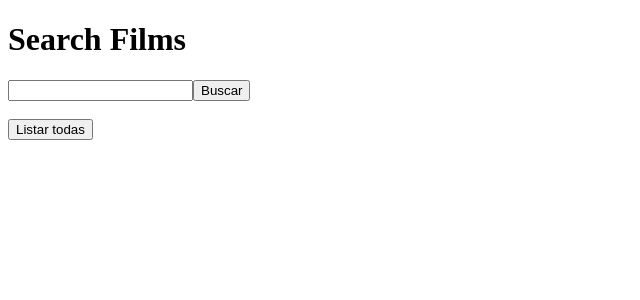
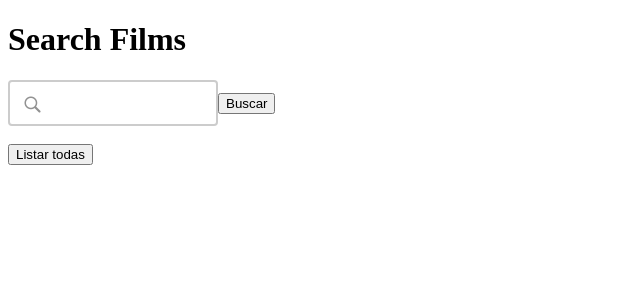
Before and after one commit to minicatsCB/PracticaBuscadorPeliculas, an Angular app in the folder myFilmSearch/: page / in a window 1280 px wide. Shown: the top 300 px of the page, without its empty margins (0-640 px from the left). Built offline with nearby package versions, Linux system fonts and the light colour scheme.

Commit message:
Add CSS styles

```diff
--- a/myFilmSearch/src/app/app.component.css
+++ b/myFilmSearch/src/app/app.component.css
@@ -0,0 +1,34 @@
+body {
+  padding-top: 1em;
+  padding-left: 40%;
+}
+.card-title {
+  font-size: 5rem;
+}
+.card-text {
+  font-size: 2rem;
+}
+
+.list-group-item {
+  font-size: 1.5rem;
+}
+
+input[type=text] {
+  width: 210px;
+  box-sizing: border-box;
+  border: 2px solid #ccc;
+  border-radius: 4px;
+  font-size: 16px;
+  background-color: white;
+  background-image: url('../assets/search-icon-24.png');
+  background-position: 10px 10px;
+  background-repeat: no-repeat;
+  padding: 12px 20px 12px 40px;
+  -webkit-transition: width 0.4s ease-in-out;
+  transition: width 0.4s ease-in-out;
+}
+
+/* When the input field gets focus, change its width to 25rem */
+input[type=text]:focus {
+  width: 24rem;
+}
```
